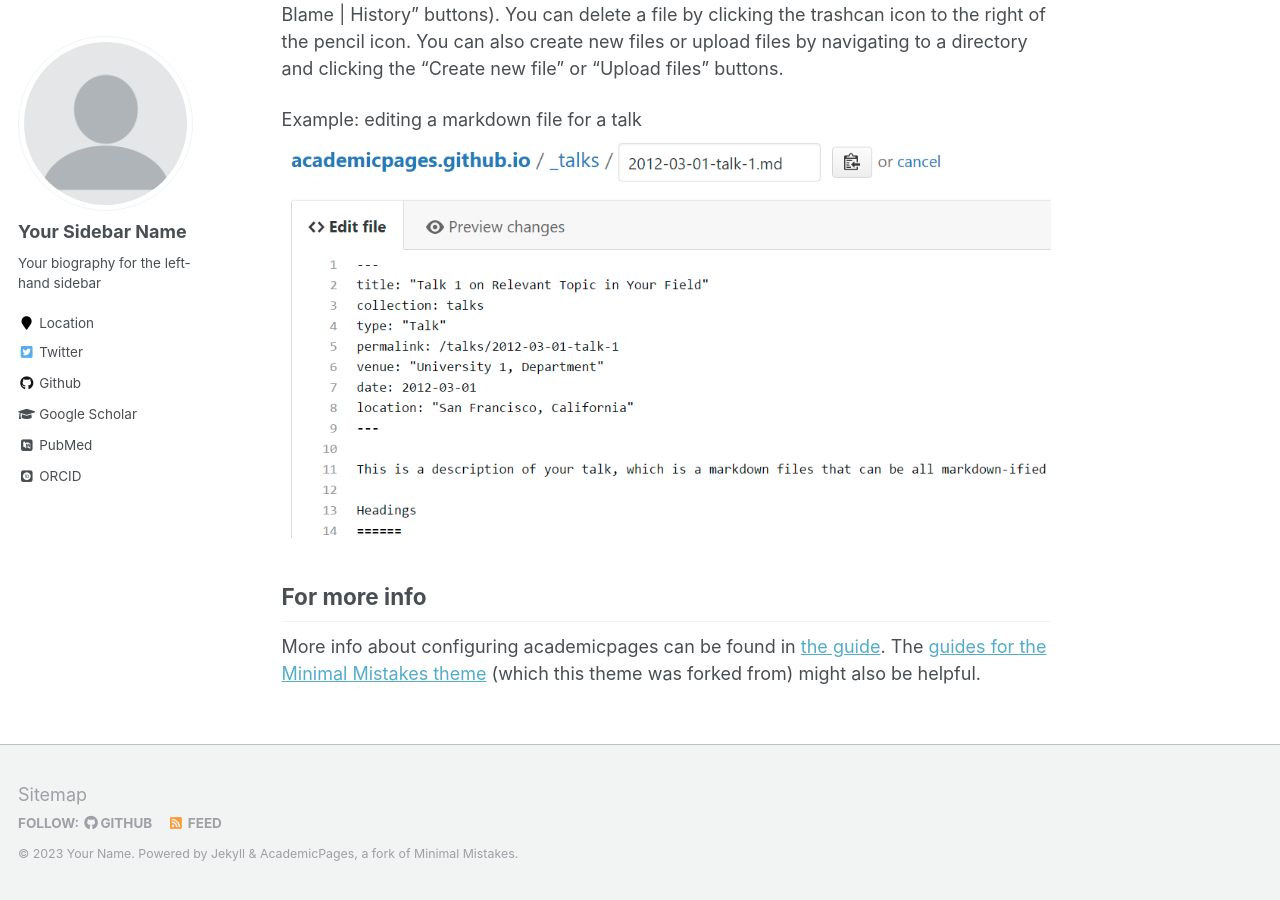
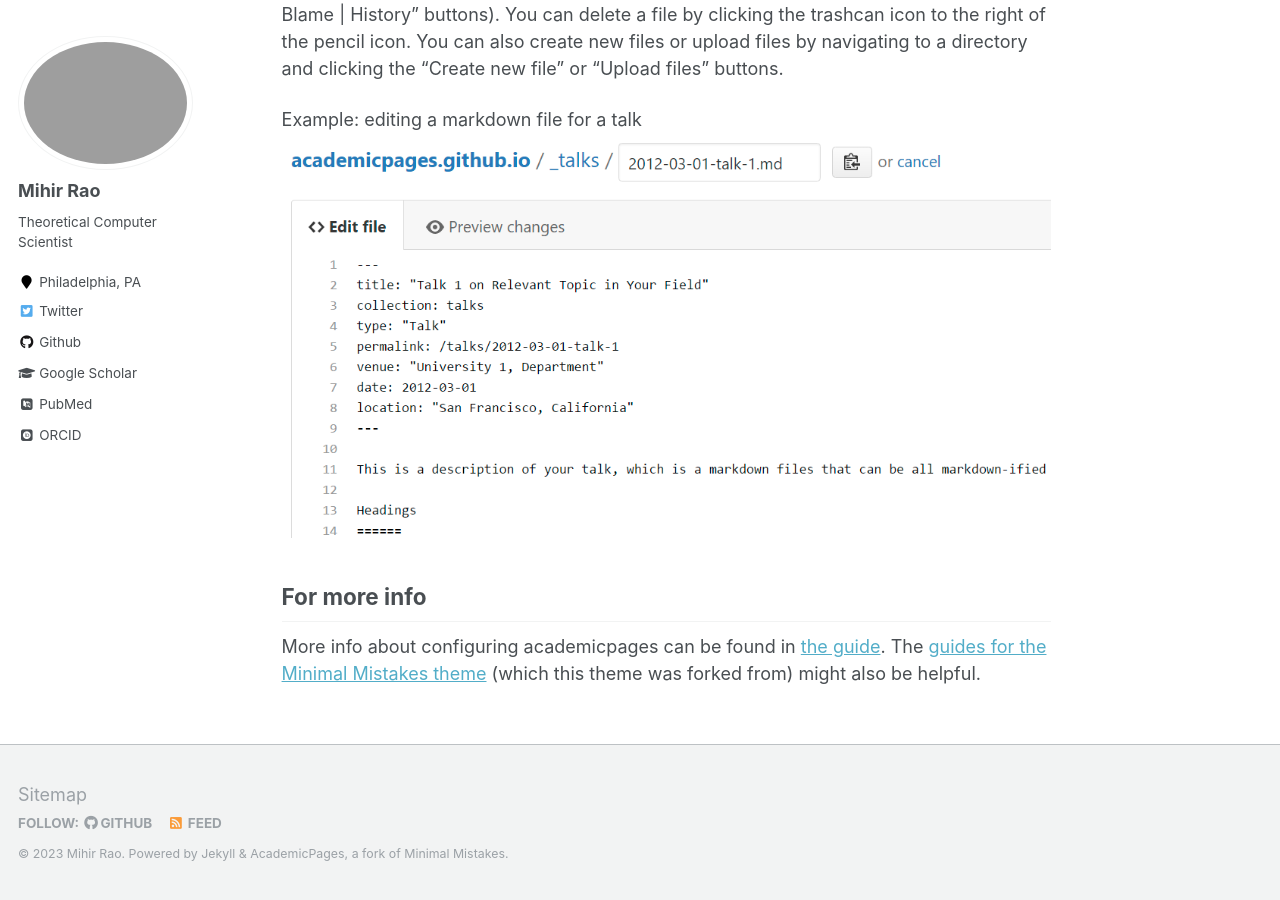
Before and after one commit to casper2015/casper2015.github.io, a Jekyll site: the page built from _pages/about.md, in a window 1280 px wide and 900 px high, scrolled down 2463 px. Built offline with Jekyll 4.4.1, drawn with Linux system fonts in a browser that asks for light colours; some web fonts are replaced; some of the changed text lies outside the part shown.

Commit message:
Initial setup

```diff
--- a/_config.yml
+++ b/_config.yml
@@ -7,10 +7,10 @@
 
 # Site Settings
 locale                   : "en-US"
-title                    : "Your Name / Site Title"
+title                    : "Mihir Rao"
 title_separator          : "-"
-name                     : &name "Your Name"
-description              : &description "personal description"
+name                     : &name "Mihir Rao"
+description              : &description "Theoretical Computer Scientist"
 url                      : https://academicpages.github.io # the base hostname & protocol for your site e.g. "https://mmistakes.github.io"
 baseurl                  : "" # the subpath of your site, e.g. "/blog"
 repository               : "academicpages/academicpages.github.io"
@@ -80,10 +80,10 @@ analytics:
 
 # Site Author
 author:
-  name             : "Your Sidebar Name"
-  avatar           : "profile.png"
-  bio              : "Your biography for the left-hand sidebar"
-  location         : "Location"
+  name             : "Mihir Rao"
+  avatar           : "RAO_MIHIR.jpg"
+  bio              : "Theoretical Computer Scientist"
+  location         : "Philadelphia, PA"
   employer         :
   pubmed           : "https://www.ncbi.nlm.nih.gov/pubmed/?term=john+snow"
   googlescholar    : "http://yourfullgooglescholarurl.com"
```
Also changed, not shown: 1 other file.
